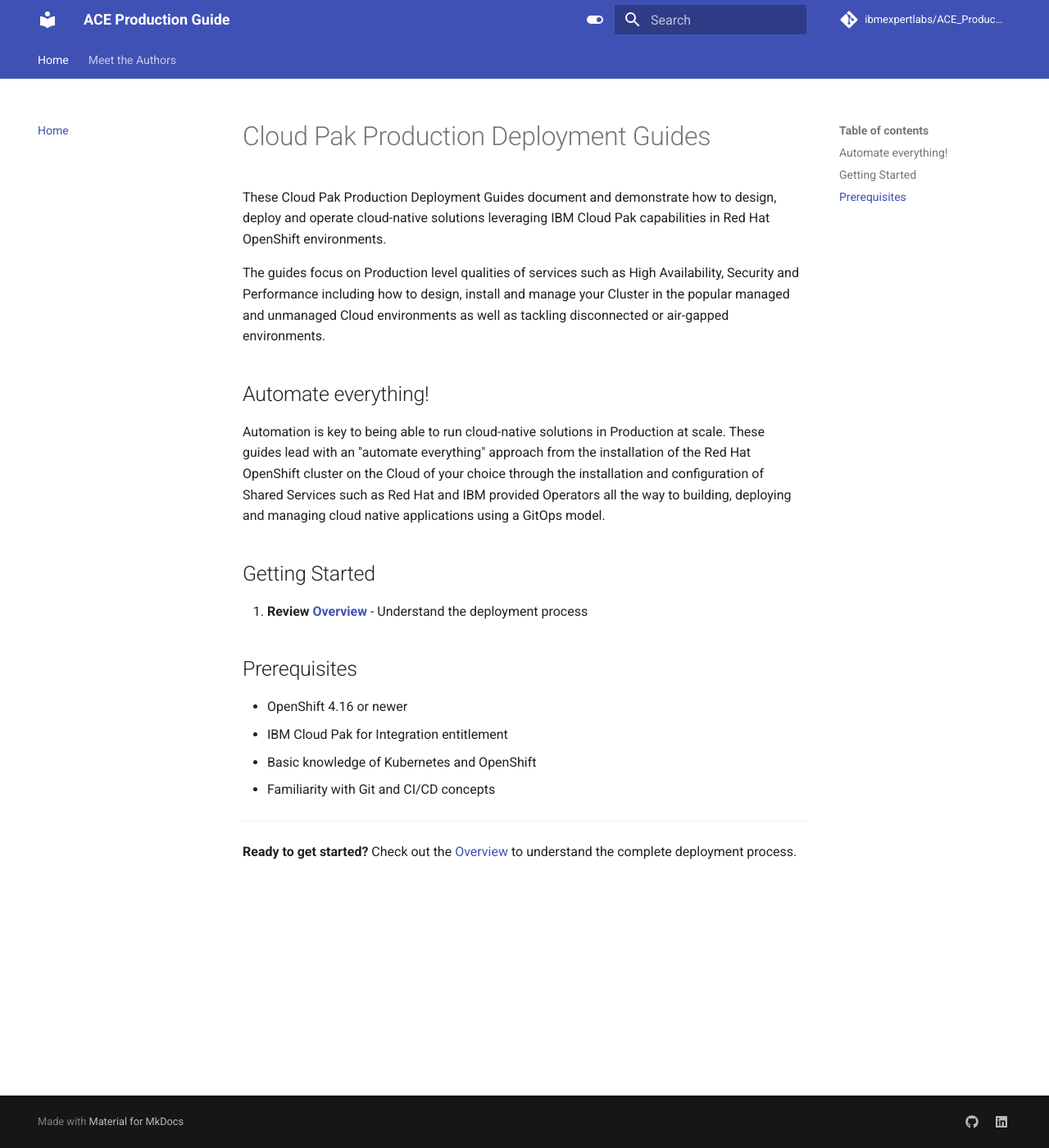
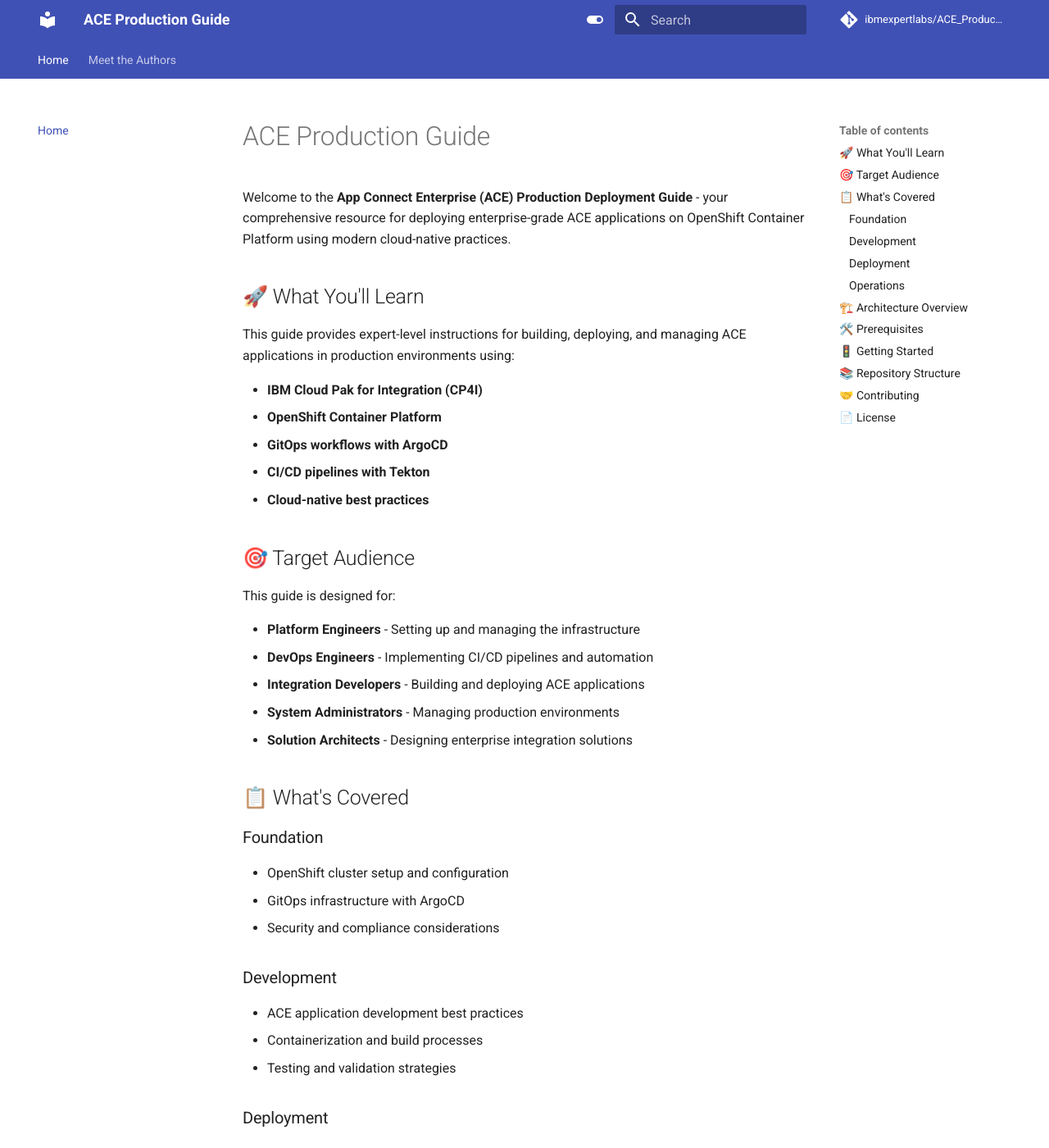
Before and after one commit to ibmexpertlabs/ACE_Production_Guide, an MkDocs documentation site: the page built from docs/index.md, in a window 1280 px wide and 1400 px high. Shown: the whole window at 82% size. Built offline with MkDocs 1.6.1 and Material for MkDocs 9.7.7, drawn with Linux system fonts in a browser that asks for light colours; comment, search, counter and statistics services are not loaded; some of the changed text lies outside the part shown.

Commit message:
Update site_author to IBM Client Engineering

````diff
--- a/docs/index.md
+++ b/docs/index.md
@@ -1,24 +1,111 @@
-# Cloud Pak Production Deployment Guides
+# ACE Production Guide
 
-These Cloud Pak Production Deployment Guides document and demonstrate how to design, deploy and operate cloud-native solutions leveraging IBM Cloud Pak capabilities in Red Hat OpenShift environments.
+Welcome to the **App Connect Enterprise (ACE) Production Deployment Guide** - your comprehensive resource for deploying enterprise-grade ACE applications on OpenShift Container Platform using modern cloud-native practices.
 
-The guides focus on Production level qualities of services such as High Availability, Security and Performance including how to design, install and manage your Cluster in the popular managed and unmanaged Cloud environments as well as tackling disconnected or air-gapped environments.
+## 🚀 What You'll Learn
 
-## Automate everything!
+This guide provides expert-level instructions for building, deploying, and managing ACE applications in production environments using:
 
-Automation is key to being able to run cloud-native solutions in Production at scale. These guides lead with an "automate everything" approach from the installation of the Red Hat OpenShift cluster on the Cloud of your choice through the installation and configuration of Shared Services such as Red Hat and IBM provided Operators all the way to building, deploying and managing cloud native applications using a GitOps model.
+- **IBM Cloud Pak for Integration (CP4I)**
+- **OpenShift Container Platform**
+- **GitOps workflows with ArgoCD**
+- **CI/CD pipelines with Tekton**
+- **Cloud-native best practices**
 
-## Getting Started
+## 🎯 Target Audience
 
-1. **Review [Overview](intro/overview.md)** - Understand the deployment process
+This guide is designed for:
 
-## Prerequisites
+- **Platform Engineers** - Setting up and managing the infrastructure
+- **DevOps Engineers** - Implementing CI/CD pipelines and automation
+- **Integration Developers** - Building and deploying ACE applications
+- **System Administrators** - Managing production environments
+- **Solution Architects** - Designing enterprise integration solutions
 
-- OpenShift 4.16 or newer
+## 📋 What's Covered
+
+### Foundation
+- OpenShift cluster setup and configuration
+- GitOps infrastructure with ArgoCD
+- Security and compliance considerations
+
+### Development
+- ACE application development best practices
+- Containerization and build processes
+- Testing and validation strategies
+
+### Deployment
+- Production deployment patterns
+- Environment promotion workflows
+- Monitoring and observability
+
+### Operations
+- Troubleshooting and debugging
+- Performance optimization
+- Maintenance and updates
+
+## 🏗️ Architecture Overview
+
+Our production deployment follows a layered GitOps approach:
+
+```mermaid
+graph TB
+    A[OpenShift Cluster] --> B[Infrastructure Layer]
+    B --> C[Services Layer]
+    C --> D[Applications Layer]
+
+    B --> E[Namespaces]
+    B --> F[Storage]
+    B --> G[Security]
+
+    C --> H[ACE Operator]
+    C --> I[Tekton Pipelines]
+    C --> J[ArgoCD]
+
+    D --> K[ACE Applications]
+    D --> L[Integration Servers]
+    D --> M[Message Flows]
+```
+
+## 🛠️ Prerequisites
+
+Before you begin, ensure you have:
+
+- Access to an OpenShift 4.16+ cluster
 - IBM Cloud Pak for Integration entitlement
 - Basic knowledge of Kubernetes and OpenShift
 - Familiarity with Git and CI/CD concepts
 
+## 🚦 Getting Started
+
+1. **Review the [Overview](intro/overview.md)** - Understand the deployment process
+2. **Follow the [Cluster Setup](cluster/create-cluster.md)** - Create and configure your OpenShift cluster
+3. **Configure [GitOps](cluster/configure-gitops.md)** - Set up ArgoCD and repository structure
+4. **Deploy [Infrastructure](infrastructure/namespaces.md)** - Set up namespaces and resources
+5. **Install [Services](services/ace-operator.md)** - Deploy ACE operator and supporting services
+6. **Build [Applications](applications/build-config.md)** - Create and deploy your ACE applications
+
+## 📚 Repository Structure
+
+This guide references four key repositories:
+
+- **multi-tenancy-gitops** - Main GitOps orchestration
+- **multi-tenancy-gitops-infra** - Infrastructure resources
+- **multi-tenancy-gitops-services** - Service operators and instances
+- **multi-tenancy-gitops-apps** - ACE applications and configurations
+
+## 🤝 Contributing
+
+This guide is maintained by IBM Client Engineering. For questions, suggestions, or contributions, please:
+
+- Open an issue on our [GitHub repository](https://github.com/ibmexpertlabs/ACE_Production_Guide)
+- Contact the team through IBM Client Engineering channels
+- Submit pull requests for improvements
+
+## 📄 License
+
+This project is licensed under the IBM License Agreement.
+
 ---
 
-**Ready to get started?** Check out the [Overview](intro/overview.md) to understand the complete deployment process.
+**Ready to get started?** Begin with the [Overview](intro/overview.md) to understand the complete deployment process, or jump directly to [Prerequisites](intro/prerequisites.md) to prepare your environment.
--- a/mkdocs.yml
+++ b/mkdocs.yml
@@ -1,6 +1,6 @@
 site_name: ACE Production Guide
 site_description: App Connect Enterprise Production Deployment Guide for OpenShift
-site_author: IBM Expert Labs
+site_author: IBM Client Engineering
 site_url: https://ibmexpertlabs.github.io/ACE_Production_Guide/
 
 repo_name: ibmexpertlabs/ACE_Production_Guide
````
Also changed, not shown: site/authors/index.html, site/search/search_index.json.
